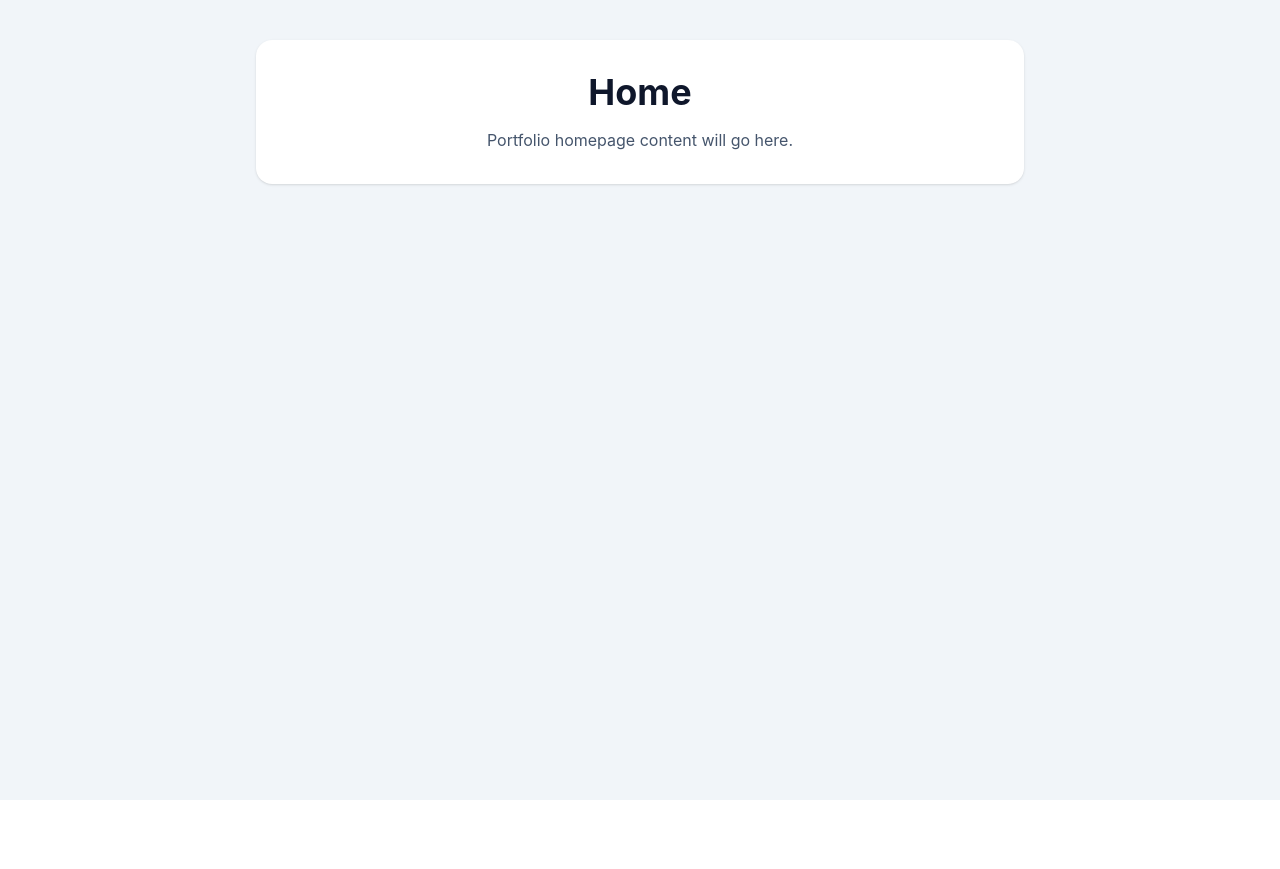
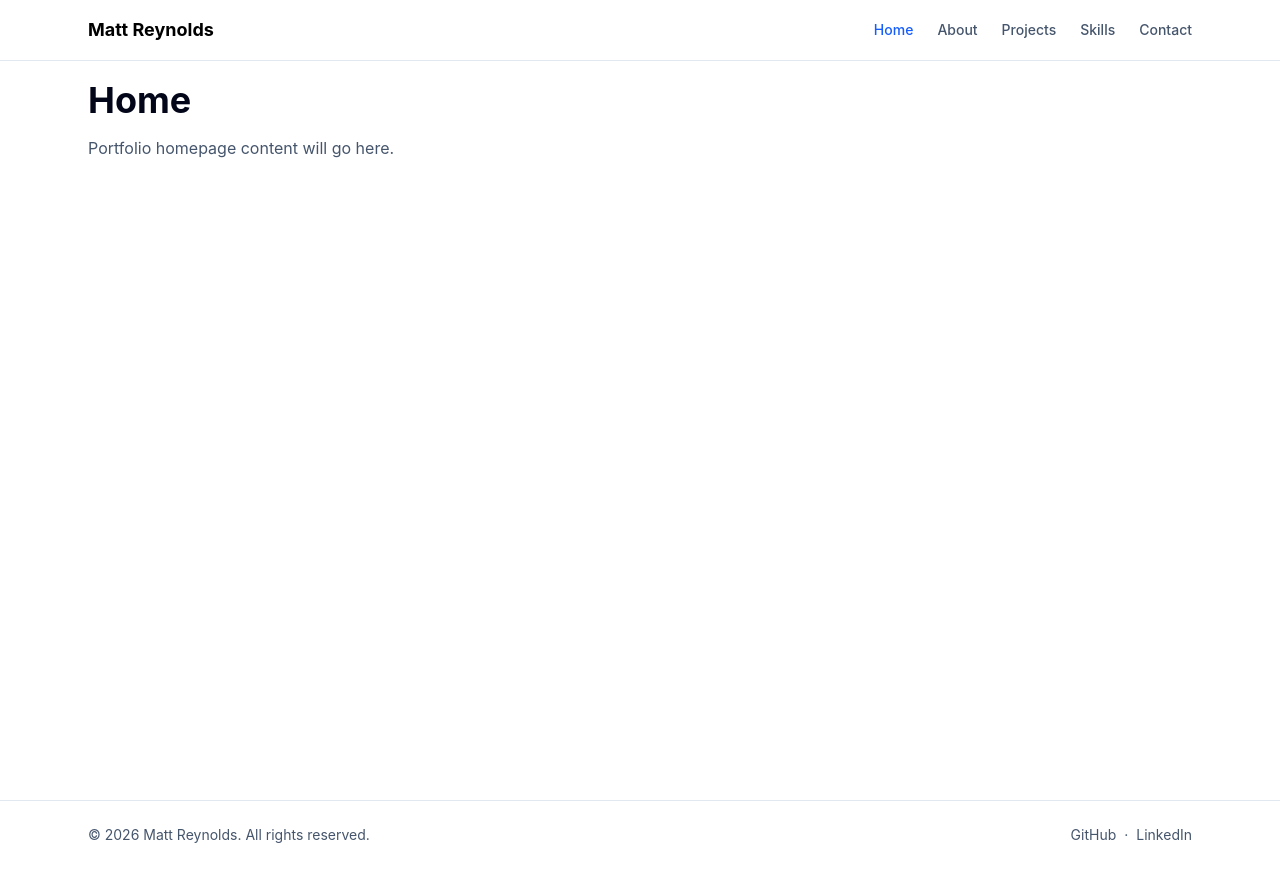
Before and after one commit to mattxreynolds/Portfolio, a React app: page / in a window 1280 px wide. Before the commit the page ends 800 px from the top, so only its background shows below. Built offline with nearby package versions, Linux system fonts and the light colour scheme; the HTML template or start-up script is replaced by a standard one.

Commit message:
Add layout components: Navbar, Footer and PageContainer

```diff
--- a/src/App.tsx
+++ b/src/App.tsx
@@ -1,12 +1,17 @@
+import Footer from './components/layout/Footer';
+import Navbar from './components/layout/Navbar';
+import PageContainer from './components/layout/PageContainer';
 import AppRouter from './routes/AppRouter';
 
 function App() {
   return (
-    <main className='min-h-screen bg-slate-100 px-4 py-10 text-slate-900'>
-      <section className='mx-auto max-w-3xl rounded-2xl bg-white p-8 text-center shadow'>
+    <div className='min-h-screen bg-white dark:bg-slate-950'>
+      <Navbar />
+      <PageContainer>
         <AppRouter />
-      </section>
-    </main>
+      </PageContainer>
+      <Footer />
+    </div>
   );
 }
 
--- /dev/null
+++ b/src/components/layout/Footer.tsx
@@ -0,0 +1,21 @@
+function Footer() {
+  return (
+    <footer className='border-t border-slate-200 bg-white dark:border-slate-800 dark:bg-slate-950'>
+      <div className='mx-auto flex max-w-6xl flex-col gap-3 px-6 py-6 text-sm text-slate-600 dark:text-slate-400 md:flex-row md:items-center md:justify-between'>
+        <p>© 2026 Matt Reynolds. All rights reserved.</p>
+
+        <div className='flex gap-2'>
+          <a href='#' className='hover:text-slate-950 dark:hover:text-white'>
+            GitHub
+          </a>
+          <span>&#183;</span>
+          <a href='#' className='hover:text-slate-950 dark:hover:text-white'>
+            LinkedIn
+          </a>
+        </div>
+      </div>
+    </footer>
+  );
+}
+
+export default Footer;
--- /dev/null
+++ b/src/components/layout/Navbar.tsx
@@ -0,0 +1,33 @@
+import { NavLink } from 'react-router';
+
+import { navLinks } from '../../data/navLinks';
+
+function Navbar() {
+  return (
+    <header className='fixed left-0 top-0 right-0 border-b border-slate-200 bg-white dark:border-slate-800 dark:bg-slate-950'>
+      <nav className='mx-auto flex max-w-6xl items-center justify-between px-6 py-4'>
+        <NavLink to='/' className='text-lg font-bold dark:text-white'>
+          Matt Reynolds
+        </NavLink>
+
+        <div className='hidden items-center gap-6 md:flex'>
+          {navLinks.map((link) => (
+            <NavLink
+              key={link.path}
+              to={link.path}
+              className={({ isActive }) =>
+                isActive
+                  ? 'text-sm font-medium text-blue-600 dark:text-blue-400'
+                  : 'text-sm font-medium text-slate-600 hover:text-slate-950 dark:text-slate-300 dark:hover:text-white'
+              }
+            >
+              {link.label}
+            </NavLink>
+          ))}
+        </div>
+      </nav>
+    </header>
+  );
+}
+
+export default Navbar;
--- /dev/null
+++ b/src/components/layout/PageContainer.tsx
@@ -0,0 +1,13 @@
+type PageContainerProps = {
+  children: React.ReactNode;
+};
+
+function PageContainer({ children }: PageContainerProps) {
+  return (
+    <main className='min-h-screen bg-white py-10 pt-20 text-slate-950 dark:bg-slate-950 dark:text-white'>
+      <div className='mx-auto max-w-6xl px-6'>{children}</div>
+    </main>
+  );
+}
+
+export default PageContainer;
--- /dev/null
+++ b/src/data/navLinks.ts
@@ -0,0 +1,7 @@
+export const navLinks = [
+  { label: 'Home', path: '/' },
+  { label: 'About', path: '/about' },
+  { label: 'Projects', path: '/projects' },
+  { label: 'Skills', path: '/skills' },
+  { label: 'Contact', path: '/contact' }
+];
```
